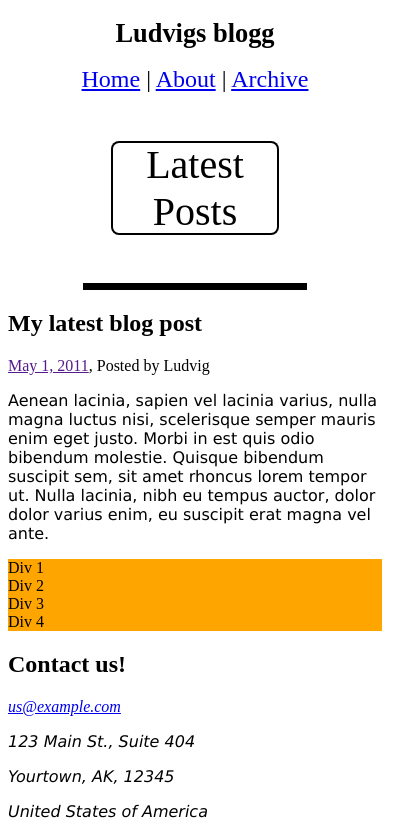
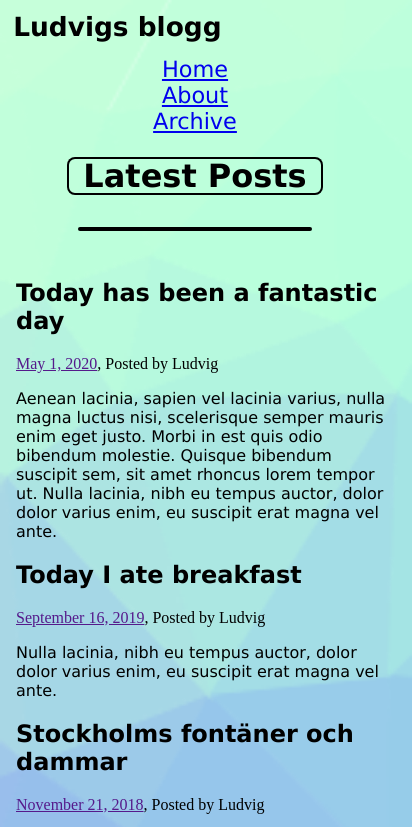
Before and after one commit to malmludvig/malmludvig.github.io, a plain HTML site: page index.html in a window 390 px wide. Shown: the top 827 px of the page, 412 px wide, since content can reach past the window. Drawn offline with Linux system fonts and the light colour scheme.

Commit message:
Finished the three different device designs. Mobile, tablet and desktop

```diff
--- a/index.html
+++ b/index.html
@@ -10,69 +10,75 @@
   <body>
 
     <header>
-        <h1 class="mainh1">Ludvigs blogg</h1>
+
+        <div class="container">
+            <h1 class="mainh1">Ludvigs blogg</h1>
+
         <nav>
-            <a href="/">Home</a> |
-            <a href="about.html">About</a> |
-            <a href="archive.html">Archive</a>
+            <div class="items"><a href="/">Home</a> <div class="linkLines">|</div> </div>
+            <div class="items"><a href="about.html">About</a> <div class="linkLines">|</div> </div>
+            <div class="items"><a href="archive.html">Archive</a></div>
         </nav>
+        </div>
+
     </header>
     <main>
         <article>
         <header>
+            <img src="dans2.jpg" class="center" width="55%" height="55%" alt="dansludde" >
        <div class="latestPosts">Latest Posts</div>
         </header>
-        <div class="latestPostsHeader"></div>
+
+        <div class="latestPostsLine">
+        </div>
         <section>
             <header>
-                <h2>My latest blog post</h2>
+                <h2>Today has been a fantastic day</h2>
             </header>
-            <a href="">May 1, 2011</a>, Posted by Ludvig
+            <a href="">May 1, 2020</a>, Posted by Ludvig
 
             <p>
                 Aenean lacinia, sapien vel lacinia varius, nulla magna luctus nisi, scelerisque semper mauris enim eget justo. Morbi in est quis odio bibendum molestie. Quisque bibendum suscipit sem, sit amet rhoncus lorem tempor ut. Nulla lacinia, nibh eu tempus auctor, dolor dolor varius enim, eu suscipit erat magna vel ante.
             </p>
          </section>
-            <section>
-            <div class="container">
 
-                <div class="items">
-                    Div 1
-                </div>
-                <div class="items">
-                    Div 2
-                </div>
-                <div class="items">
-                    Div 3
-                </div>
-                <div class="items">
-                    Div 4
-                </div>
-            </div>
+         <section>
+            <header>
+                <h2>Today I ate breakfast</h2>
+            </header>
+            <a href="">September 16, 2019</a>, Posted by Ludvig
 
-        </section>
-        <section>
+            <p>
+                 Nulla lacinia, nibh eu tempus auctor, dolor dolor varius enim, eu suscipit erat magna vel ante.
+            </p>
+         </section>
 
-        </section>
-    </article>
+         <section>
+            <header>
+                <h2>Stockholms fontäner och dammar</h2>
+            </header>
+            <a href="">November 21, 2018</a>, Posted by Ludvig
+
+            <p>
+                Stockholms fontäner och dammar började anläggas i större omfattning efter 1900-talets början. Den första fontänen även kallad springbrunnen anordnades på 1690-talet i Kungsträdgården men man behärskade inte tekniken att leda och pumpa vatten över längre sträckor och fontänen i Kungsträdgården slutade fungera. Stadens äldsta fungerade fontän är Molins fontän (rest 1873), även den i Kungsträdgården.
+
+                <br><br>Till tidiga fontänskulpturer hör Tors fiske (rest 1903) på nuvarande Mariatorget och brunnsfontänen på Österlånggatan som är en del av skulpturen Sankt Göran och draken på Köpmantorget, den invigdes under pompa och ståt 10 oktober 1912. Ett exempel på en spegeldamm är den på Strömparterren, som anlades på 1930-talet. Står man på Norrbro och ser österut över Strömparterren speglar sig Carl Milles skulptur Solsångaren (rest 1926) i dammens vatten. I Stockholms kommun finns bara några få av Milles många vattenskulpturer, bland dem den kända Orfeusgruppen utanför Stockholms konserthus och Industrimonumentet utanför KTH.
+
+                <br><br>Inte alla skulpturer fann nåd hos samtiden, exempelvis Eldhs fontän från 1921 kritiserades för sin "falliska karaktär" och Milles Industrimonumentet kallades bland annat soppskål, spottkopp och ful klump
+            </p>
+         </section>
+        </article>
     </main>
+
+    <div class="contactLine">
+    </div>
+
     <footer>
-
-        <section class="contact" vocab="http://schema.org/" typeof="LocalBusiness">
-            <h2>Contact us!</h2>
-            <address property="email">
-                <a href="mailto:us@example.com">us@example.com</a>
-            </address>
-            <address property="address" typeof="PostalAddress">
-                <p property="streetAddress">123 Main St., Suite 404</p>
-                <p>
-                    <span property="addressLocality">Yourtown</span>,
-                    <span property="addressRegion">AK</span>,
-                    <span property="postalCode">12345</span>
-                </p>
-                <p property="addressCountry">United States of America</p>
-            </address>
-        </section>
+        <div class="footerLinks">
+            <a href="/">Home</a> |
+            <a href="about.html">About</a> |
+            <a href="archive.html">Archive</a>
+        </div>
     </footer>
 
 </body>
--- a/style.css
+++ b/style.css
@@ -1,94 +1,198 @@
+html, body {
+  margin:0;
+  padding:0;
+}
+
+
 body {
-    background-color: white;
+    background-color:white;
+    background-image: url("bkg.png");
+    background-repeat: no-repeat;
+    background-size: cover;
   }
 
+  h2{
+    font-family: verdana;
+  }
+
+h1{
+  font-family: verdana;
+
+}
+
+
+.linkLines{
+  display:inline;
+}
 
 nav {
-    font-size: 150%;
+    font-size: 140%;
     text-align: center;
+    position:relative;
+    margin-right:auto;
+    margin-left:auto;
+    top:0.4em;
+
+    right:4.4em;
+    font-family: verdana;
+}
+
+footer{
+  font-size: 140%;
+  font-family: verdana;
+  padding-top:1em;
+}
+
+.center {
+  display: block;
+  margin-left: auto;
+  margin-right: auto;
+  margin-top: 3rem;
+
+  margin-bottom: 2rem;
 }
 
 section {
+  padding-left:5em;
 }
+
 
 .contact{
     margin:auto;
 }
 
 .latestPosts{
-  font-size: 250%;
-
-  width: 45%;
+  font-size: 200%;
+  width: 8em;
+  white-space: nowrap;
   margin-right:auto;
   margin-left:auto;
-  margin-top: 3rem;
-  margin-bottom: 3rem;
+  margin-top: 2rem;
+  margin-bottom: 2rem;
   text-align: center;
   box-shadow:0px 0px 0px 2px black inset;
   border-radius: 8px;
+  font-weight: bold;
+  font-family: verdana;
+
 }
-.latestPostsHeader{
-  border-bottom: 7px solid black;
+
+.latestPostsLine{
+  border-bottom: 4px solid black;
   width:60%;
   margin-right:auto;
   margin-left:auto;
+  border-radius: 8px;
+  margin-bottom: 3rem;
+
 }
 
+.contactLine{
+  border-bottom: 4px solid black;
+  width:85%;
+  margin-right:auto;
+  margin-left:auto;
+  border-radius: 8px;
+  margin-top: 3rem;
+  margin-bottom: 6rem;
+
+}
 
 .mainh1 {
   text-decoration:none;
+  top:0.4em;
   font-size: 165%;
+  padding: 0px;
+  margin: 0px;
+  position:relative;
+  left:0.5em;
 }
 
-header {
+footer {
+  border-top: 4px solid black;
+  height:200px;
+
 }
-
-footer{
-}
-
-  h1 {
-    font-size: 250%;
-    text-align: center;
-    text-decoration: underline;
-  }
 
   p {
     font-family: verdana;
     font-size: 100%;
+    width:90%;
+    margin-left: auto;
+    margin-right: auto;
+
   }
 
   .container {
-    background-color: brown;
     display: flex;
     flex-direction: row;
-
 }
 
 .items {
 
-    background-color: Orange;
+    display: inline;
 }
 
+  @media only screen and (min-width: 1200px) {
+
+    body {
+      background-color: white;
+    }
+
+    h2{
+      font-size: 250%;
+      font-family: verdana;
+    }
+
+    nav {
+      font-size: 150%;
+      margin-right:0;
+        right:1em;
+    }
+}
   @media only screen and (max-width: 800px) {
     body {
+      background-color: white;
     }
-  }
+}
 
   @media only screen and (max-width: 800px) {
 	.container {
         flex-direction: column;
         color:black;
      }
+  .items{
+     display: block;
+    }
+
+    nav{
+      right:0em;
+
+      padding-top: 1rem;
+      position:relative;
+      margin-left:auto;
+      margin-right:auto;
+      color: orange;
+    }
+
+  p {
+    width:100%;
   }
 
-  @media only screen and (max-width: 1200px) {
-	.items {
-        flex:50%;
-     }
+    .center{
+      display:none;
+    }
+
+    section {
+      padding-left:1em;
+    }
+
+    .linkLines{
+      display:none;
+    }
   }
 
-  @media only screen and (max-width: 801) {
-	.items {
-        flex:100%;
-     }
+  .footerLinks {
+    position: relative;
+    left:1em;
   }
```
Also changed, not shown: bkg.png (added), blogimage.jpg (added), dans.jpg (added), dans2.jpg (added).
